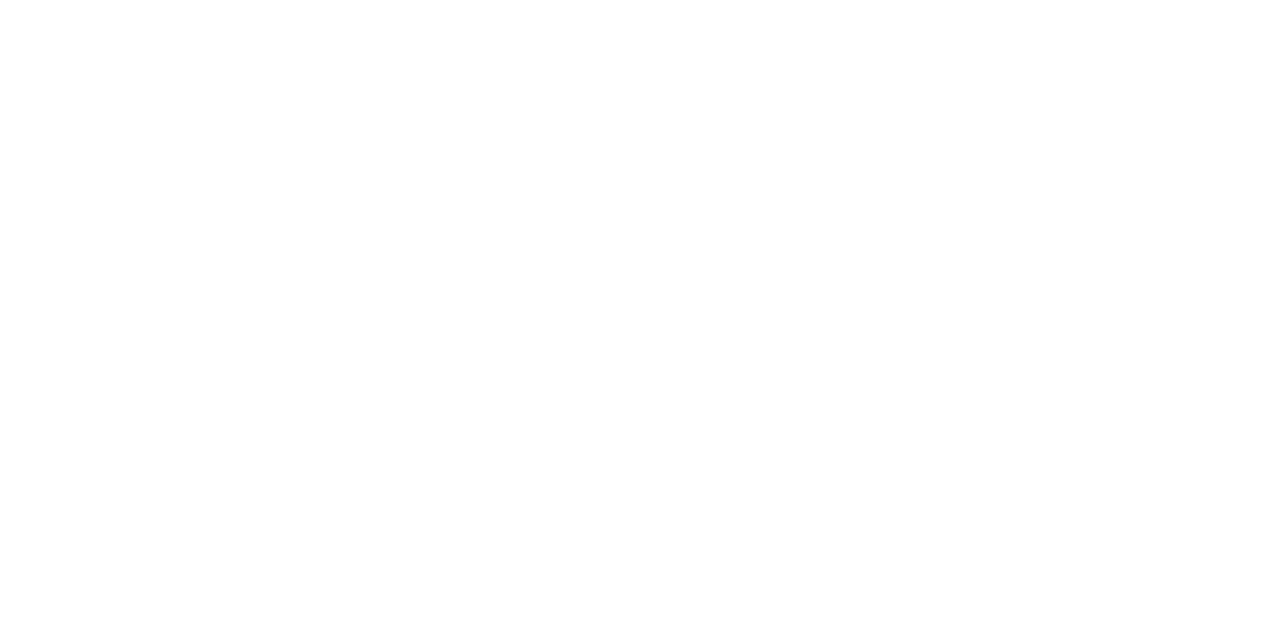
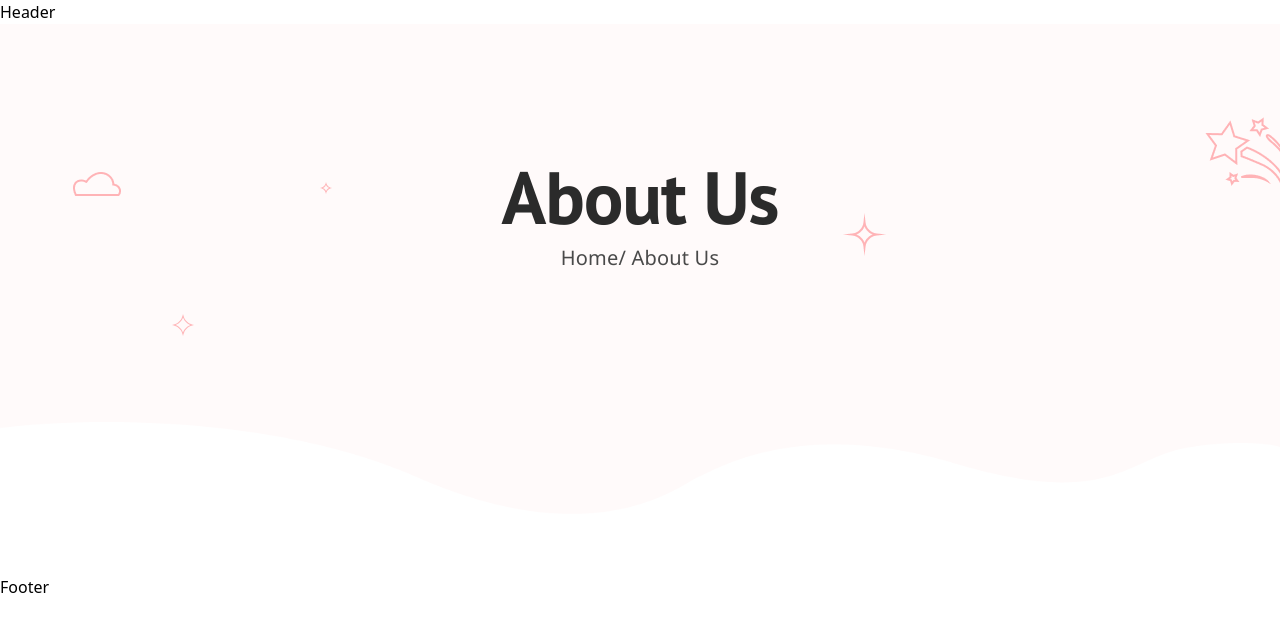
Before and after one commit to Alameen244/KikStart-FrontEnd, a React app: page /about in a window 1280 px wide. Before the commit this address had no page. Shown: the top 632 px of the page. Built offline with nearby package versions, Linux system fonts and the light colour scheme; the HTML template or start-up script is replaced by a standard one.

Commit message:
about page

```diff
--- a/src/App.jsx
+++ b/src/App.jsx
@@ -3,6 +3,7 @@
 import Home from "./Pages/Home";
 import MainLayout from "./Layouts/MainLayout";
 import AuthLayout from "./Layouts/AuthLayout";
+import About from "./Pages/About";
 
 function App() {
   return (
@@ -11,6 +12,7 @@
         <Routes>
           <Route element={<MainLayout />}>
             <Route path="/" element={<Home />} />
+            <Route path="/about" element={<About />} />
 
 
           </Route>
--- /dev/null
+++ b/src/Components/AboutComponents/Layer1/CommonLayer.jsx
@@ -0,0 +1,102 @@
+import Typography from "@mui/material/Typography";
+import Container from "@mui/material/Container";
+import Box from "@mui/material/Box";
+import miniStar from "../../../Uploads/miniStar.png";
+import star from "../../../Uploads/star.png";
+import bigStar from "../../../Uploads/bigStar.png";
+import lStar from "../../../Uploads/lStar.png";
+import cloud from "../../../Uploads/cloud.png";
+import wave from "../../../Uploads/wave.png";
+
+const CommonLayer = (props) => {
+  return (
+    <Container
+      maxWidth="xl"
+      sx={{
+        bgcolor: "#FFFAFA",
+        p: "130px 0 300px",
+        position: "relative",
+      }}
+    >
+      <Box
+        sx={{
+          display: "flex",
+          justifyContent: "center",
+          alignItems: "center",
+          flexDirection: "column",
+          position: "relative",
+        }}
+      >
+        <Typography variant="h1" color="dark">
+          {props.heading}
+        </Typography>
+        <Typography variant="subtitle1" sx={{ color: "#494949" }}>
+          {props.subHeading}
+        </Typography>
+        <Box
+          component="img"
+          src={star}
+          alt="star"
+          sx={{
+            position: "absolute",
+            top: "59px",
+            right: "30%",
+          }}
+        />
+        <Box
+          component="img"
+          src={miniStar}
+          alt="miniStar"
+          sx={{
+            position: "absolute",
+            bottom: "67%",
+            left: "24%",
+          }}
+        />
+        <Box
+          component="img"
+          src={cloud}
+          alt="cloud"
+          sx={{
+            position: "absolute",
+            top: "15%",
+            left: "4%",
+          }}
+        />
+        <Box
+          component="img"
+          src={bigStar}
+          alt="star"
+          sx={{
+            position: "absolute",
+            bottom: "31%",
+            right: "-2%",
+          }}
+        />
+        <Box
+          component="img"
+          src={lStar}
+          alt="star"
+          sx={{
+            position: "absolute",
+            bottom: "-50%",
+            left: "12%",
+          }}
+        />
+      </Box>
+
+      <Box
+        component="img"
+        src={wave}
+        alt="wave"
+        sx={{
+          position: "absolute",
+          bottom: 0,
+          left: 0,
+        }}
+      />
+    </Container>
+  );
+};
+
+export default CommonLayer;
--- a/src/Components/HomeComponents/Layer1/Layer1.jsx
+++ b/src/Components/HomeComponents/Layer1/Layer1.jsx
@@ -12,6 +12,7 @@
 import curveArrow from "../../../Uploads/curveArrow.png";
 import butterfly from "../../../Uploads/butterfly.png";
 import wave from "../../../Uploads/wave.png";
+import miniStar from "../../../Uploads/miniStar.png";
 
 const Layer1 = () => {
   return (
@@ -69,7 +70,7 @@
               sx={{
                 position: "absolute",
                 top: "-75px",
-                left: "-81px",
+                left: "-127px",
               }}
             />
             <Box
@@ -90,6 +91,27 @@
                 position: "absolute",
                 bottom: "-90px",
                 right: "-60px",
+              }}
+
+            />
+             <Box
+              component="img"
+              src={miniStar}
+              alt="miniStar"
+              sx={{
+                position: "absolute",
+                top: "-7%",
+                right: "41%",
+              }}
+            />
+             <Box
+              component="img"
+              src={miniStar}
+              alt="miniStar"
+              sx={{
+                position: "absolute",
+                bottom: "-26%",
+                right: "103%",
               }}
             />
           </Grid>
@@ -142,6 +164,7 @@
                 right: "41%",
               }}
             />
+
           </Grid>
         </Grid>
       </Container>
--- a/src/Components/HomeComponents/Layer1/MainButton.jsx
+++ b/src/Components/HomeComponents/Layer1/MainButton.jsx
@@ -1,4 +1,4 @@
-import React from "react";
+
 import Button from "@mui/material/Button";
 import Box from "@mui/material/Box";
 
--- a/src/Pages/About.jsx
+++ b/src/Pages/About.jsx
@@ -1,10 +1,9 @@
-import React from 'react'
-import Home from './Home'
 
+import CommonLayer from '../Components/AboutComponents/Layer1/CommonLayer'
 const About = () => {
   return (
     <div>
-          About
+         <CommonLayer heading="About Us" subHeading="Home/ About Us" />
     </div>
   )
 }
--- a/src/index.css
+++ b/src/index.css
@@ -12,3 +12,7 @@
 img{
     max-width: 100%;
 }
+html,body{
+  overflow-x: hidden;
+  overflow-y: auto;
+}
```
Also changed, not shown: src/Uploads/miniStar.png (added).
